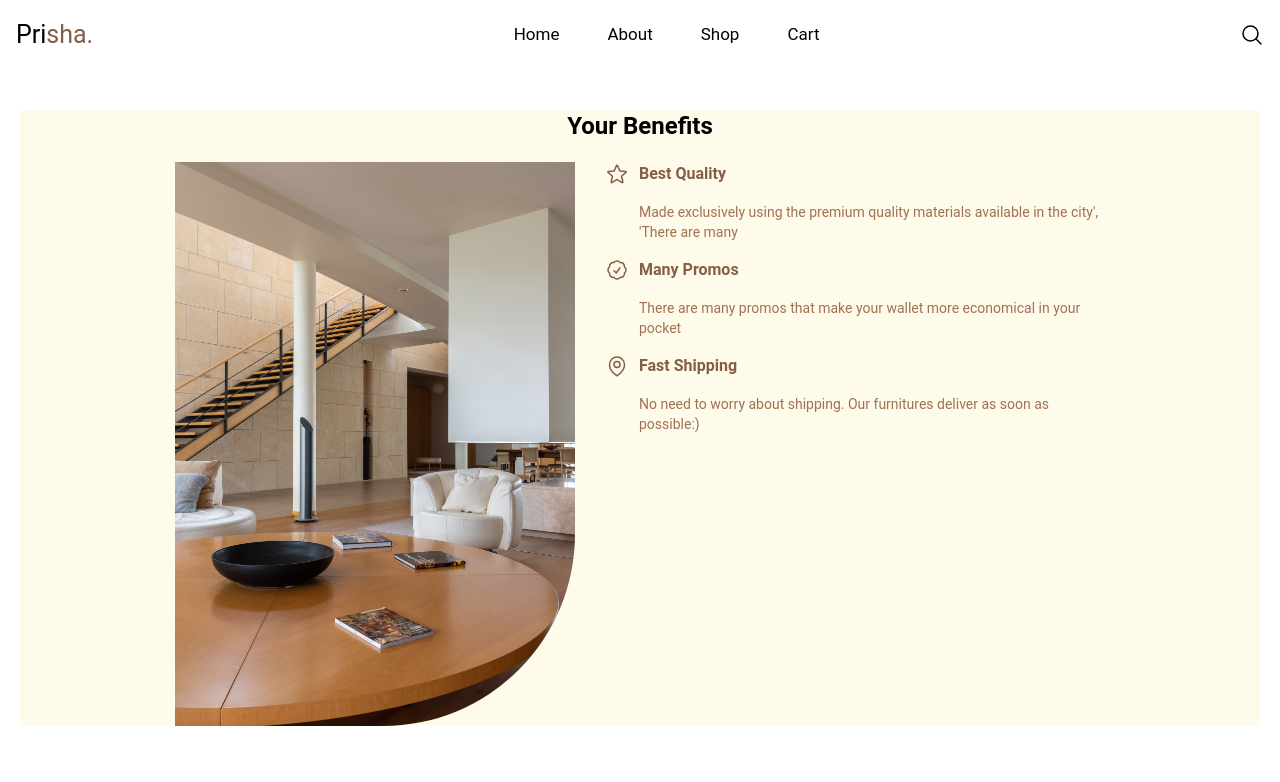
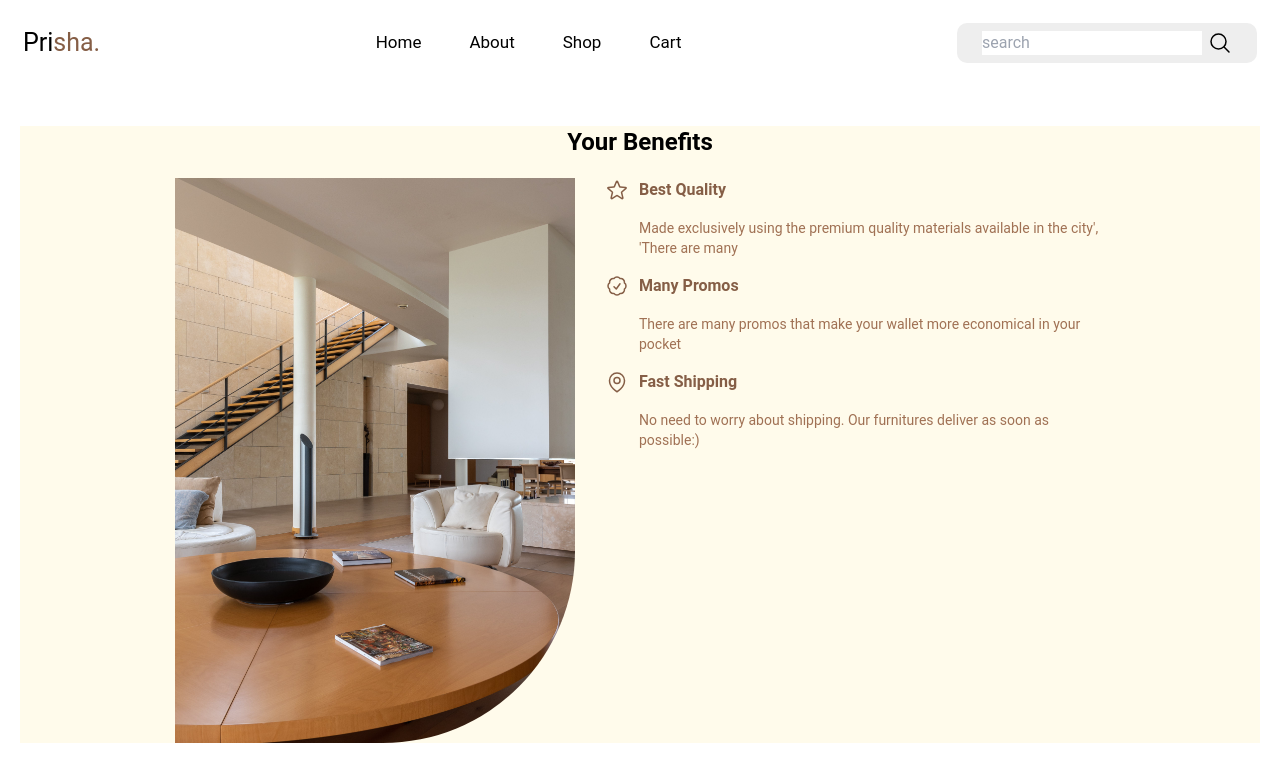
Before and after one commit to Areebah-snow/Prisha-Blog, a React (Create React App) app: page / in a window 1280 px wide. Shown: the top 782 px of the page. Built offline with nearby package versions, Linux system fonts and the light colour scheme.

Commit message:
searchbar commit

```diff
--- a/src/components/nav/NavBar.css
+++ b/src/components/nav/NavBar.css
@@ -1,5 +1,8 @@
+body{
+
+}
 .navbar{
-    padding: 1rem;
+    padding: 23px;
     position: sticky;
 }
 .logo{
@@ -13,3 +16,13 @@
     gap: 3rem;
     font-size: 17px;
 }
+.search_bar{
+    background-color: #eee;
+    width: 300px;
+    height: 40px;
+    display: flex;
+    align-items: center;
+    justify-content: space-between;
+    padding: 0px 25px;
+    border-radius: 10px;
+}
--- a/src/components/nav/NavBar.jsx
+++ b/src/components/nav/NavBar.jsx
@@ -20,8 +20,8 @@ const navbar = () => {
         </ul>
       </div>
       {/* navn icons */}
-      <div className="nav-icon relative">
-        <ul>
+      <div className="search_bar">
+        <input type="text" placeholder="search"/>
           <svg
             xmlns="http://www.w3.org/2000/svg"
             fill="none"
@@ -36,7 +36,7 @@ const navbar = () => {
               d="m21 21-5.197-5.197m0 0A7.5 7.5 0 1 0 5.196 5.196a7.5 7.5 0 0 0 10.607 10.607Z"
             />
           </svg>
-        </ul>
+
       </div>
     </nav>
   );
```
